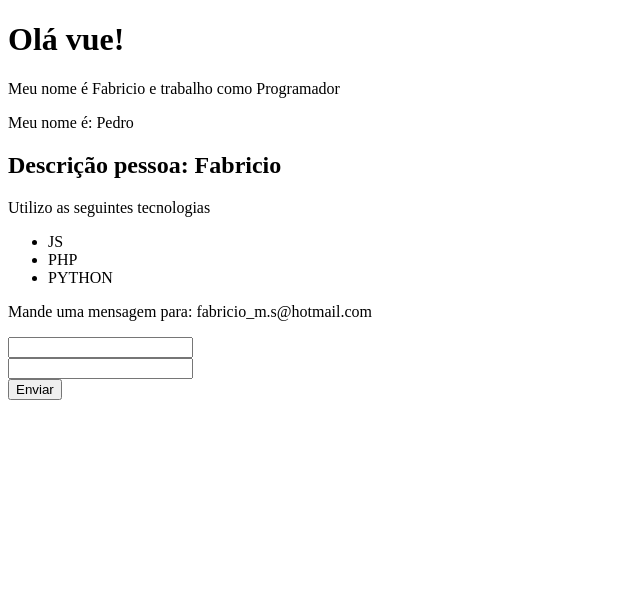
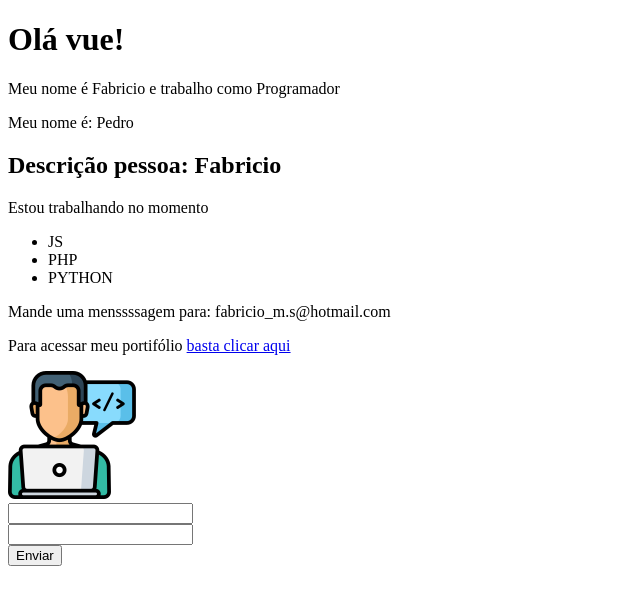
Before and after one commit to fabriciomarx/ProjetoVue, a Vue app: page / in a window 1280 px wide. Shown: the top 604 px of the page, without its empty margins (0-640 px from the left). Built offline with nearby package versions, Linux system fonts and the light colour scheme.

Commit message:
Atributos dinâmicos

```diff
--- a/src/components/MyInfo.vue
+++ b/src/components/MyInfo.vue
@@ -8,18 +8,27 @@
             <li>PYTHON</li>
         </ul>
 
-        <p v-show="mostrar_email">Mande uma mensagem para: {{email}}</p>
+        <p v-show="mostrar_email">Mande uma menssssagem para: {{email}}</p>
+        <p>Para acessar meu portifólio <a v-bind:href="meu_link">basta clicar aqui</a></p>
+
+        <MyPicture />
     </div>
 </template>
 
 <script>
+    import MyPicture from './MyPicture.vue'
+
     export default {
         name: 'MyInfo',
+        components: {
+            MyPicture
+        },
         data() {
             return {
-                esta_trabalhando: false,
+                esta_trabalhando: true,
                 mostrar_email: true,
-                email: 'fabricio_m.s@hotmail.com'
+                email: 'fabricio_m.s@hotmail.com',
+                meu_link: 'htpps://google.com.br'
             }
         },
     }
--- /dev/null
+++ b/src/components/MyPicture.vue
@@ -0,0 +1,17 @@
+<template>
+    <div>
+       <img :src="avatar" :alt="descricao">
+    </div>
+</template>
+
+<script>
+    export default {
+        name: 'MyPicture',
+        data() {
+            return {
+               avatar: "/img/avatar.png",
+               descricao: 'Fabricio marques'
+            }
+        },
+    }
+</script>
```
Also changed, not shown: public/img/avatar.png (added).
